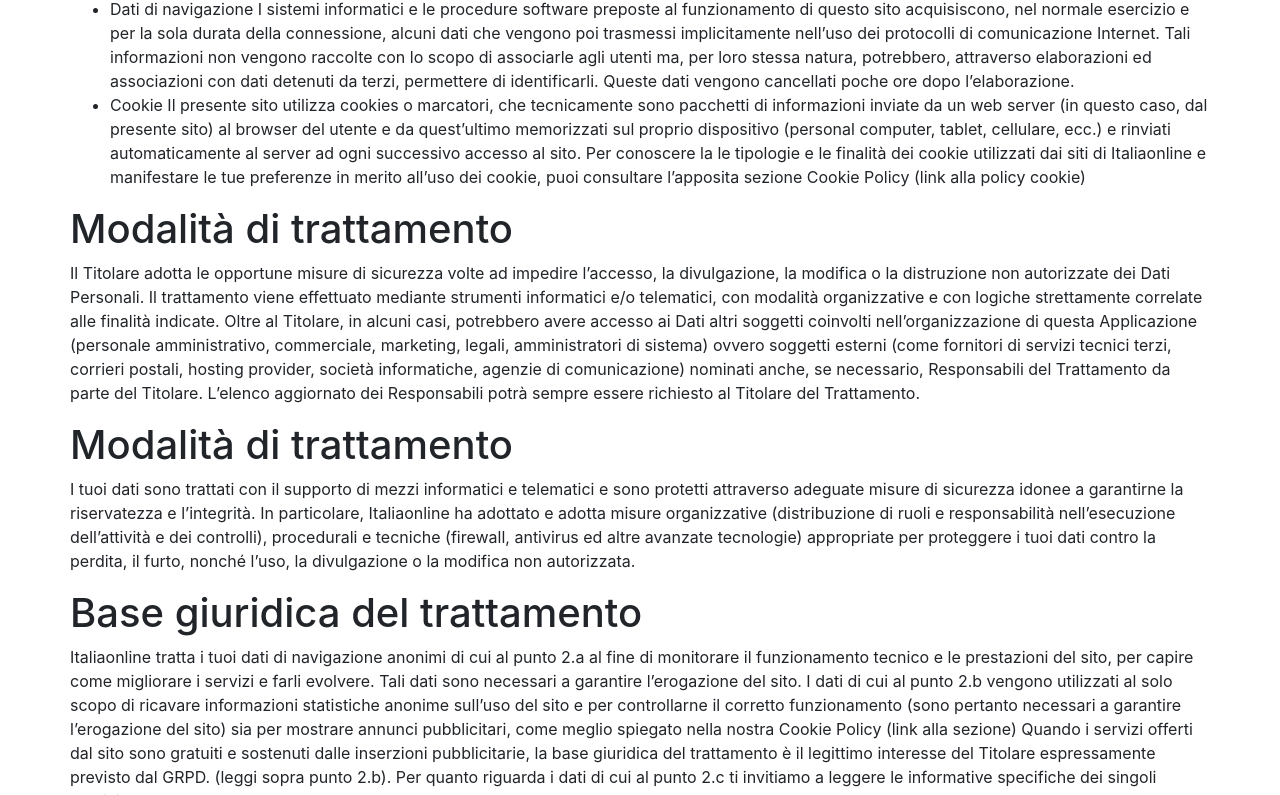
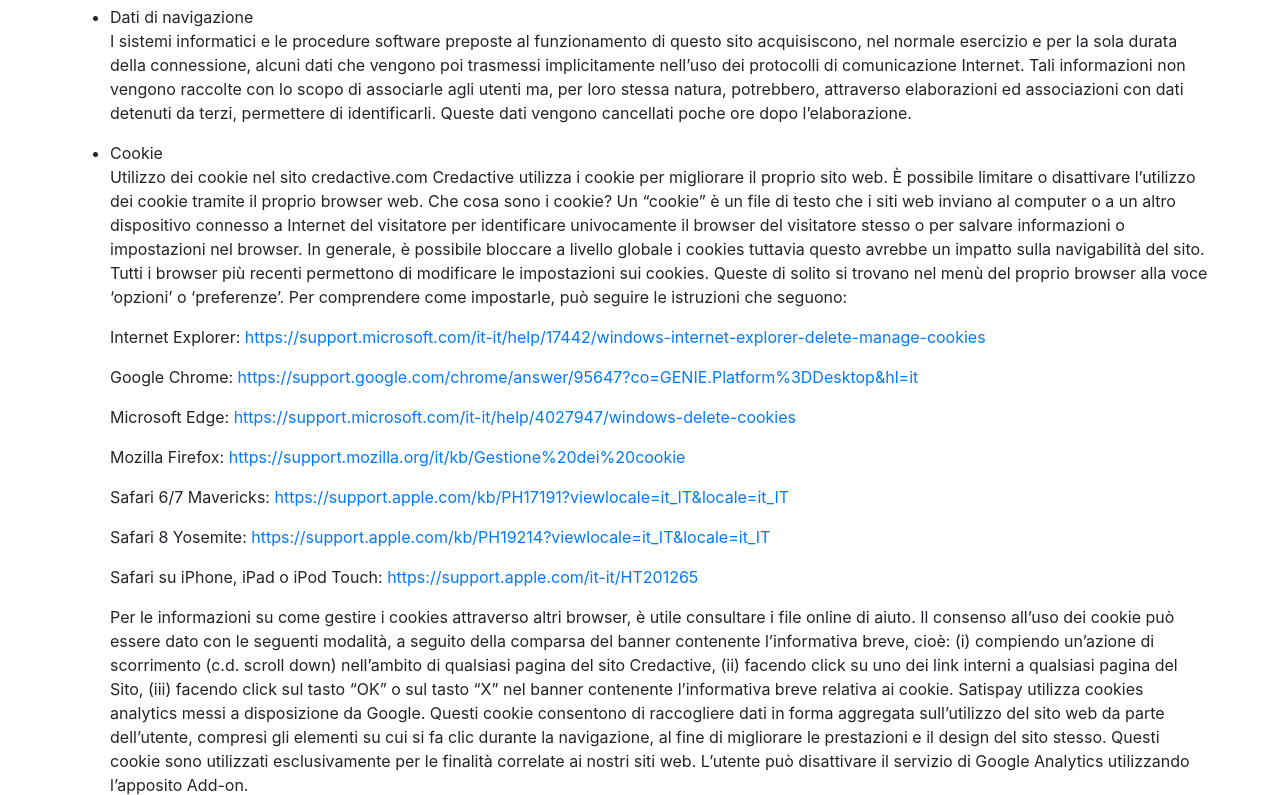
Before and after one commit to aRodriLau/InformativaPrivacy, a plain HTML site: page index.html in a window 1280 px wide. Shown: the part 735-1530 px from the top of the page. Drawn offline with nearby package versions, Linux system fonts and the light colour scheme.

Commit message:
cookie description

```diff
--- a/index.html
+++ b/index.html
@@ -29,12 +29,12 @@
 								<h1>Titolare del Trattamento dei Dati</h1>
 
 								<p>
-									Il titolare del trattamento è Credactive srls. con sede legale in Pinerolo (TO), via Rossi, 17, 10064 (nel seguito, “Credactive”)
-									e può essere contattata tramite email all’indirizzo info@credactive.comredactive.com o tramite o al numero 0121 060600
+									<p>Il titolare del trattamento è Credactive srls. con sede legale in Pinerolo (TO), via Rossi, 17, 10064 (nel seguito, “Credactive”)
+									e può essere contattata tramite email all’indirizzo info@credactive.comredactive.com o tramite o al numero 0121 060600</p>
 								</p>
 								<h1>Tipologie di Dati raccolti</h1>
 
-								<p>Fra i Dati Personali raccolti da questa Applicazione, in modo autonomo o tramite terze parti, ci sono: Cookie; Dati di utilizzo; nome; cognome; ragione sociale; email; username.
+									<p>Fra i Dati Personali raccolti da questa Applicazione, in modo autonomo o tramite terze parti, ci sono: Cookie; Dati di utilizzo; nome; cognome; ragione sociale; email; username.
 									Dettagli completi su ciascuna tipologia di dati raccolti sono forniti nelle sezioni dedicate di questa privacy policy o mediante specifici testi informativi visualizzati prima della raccolta dei dati stessi.
 									I Dati Personali possono essere liberamente forniti dall'Utente o, nel caso di Dati di Utilizzo, raccolti automaticamente durante l'uso di questa Applicazione.
 									Se non diversamente specificato, tutti i Dati richiesti da questa Applicazione sono obbligatori. Se l’Utente rifiuta di comunicarli, potrebbe essere impossibile per questa Applicazione fornire il Servizio. Nei casi in cui questa Applicazione indichi alcuni Dati come facoltativi, gli Utenti sono liberi di astenersi dal comunicare tali Dati, senza che ciò
@@ -52,13 +52,39 @@
 										<ul>
 											<li>
 												Dati di navigazione
-												I sistemi informatici e le procedure software preposte al funzionamento di questo sito acquisiscono, nel normale esercizio e per la sola durata della connessione, alcuni dati che vengono poi trasmessi implicitamente nell’uso dei protocolli di comunicazione Internet.
-												Tali informazioni non vengono raccolte con lo scopo di associarle agli utenti ma, per loro stessa natura, potrebbero, attraverso elaborazioni ed associazioni con dati detenuti da terzi, permettere di identificarli. Queste dati vengono cancellati poche ore dopo l’elaborazione.
+												<p>I sistemi informatici e le procedure software preposte al funzionamento di questo sito acquisiscono, nel normale esercizio e per la sola durata della connessione, alcuni dati che vengono poi trasmessi implicitamente nell’uso dei protocolli di comunicazione Internet.
+												Tali informazioni non vengono raccolte con lo scopo di associarle agli utenti ma, per loro stessa natura, potrebbero, attraverso elaborazioni ed associazioni con dati detenuti da terzi, permettere di identificarli. Queste dati vengono cancellati poche ore dopo l’elaborazione.</p>
 											</li>
 											<li>
-												Cookie
-												Il presente sito utilizza cookies o marcatori, che tecnicamente sono pacchetti di informazioni inviate da un web server (in questo caso, dal presente sito) al browser del utente e da quest’ultimo memorizzati sul proprio dispositivo (personal computer, tablet, cellulare, ecc.) e rinviati automaticamente al server ad ogni successivo accesso al sito.
-												Per conoscere la le tipologie e le finalità dei cookie utilizzati dai siti di Italiaonline e manifestare le tue preferenze in merito all’uso dei cookie, puoi consultare l’apposita sezione Cookie Policy (link alla policy cookie)
+												<span>Cookie</span>
+												<p>Utilizzo dei cookie nel sito credactive.com
+												Credactive utilizza i cookie per migliorare il proprio sito web. È possibile limitare o disattivare l’utilizzo dei cookie tramite
+												il proprio browser web.
+												Che cosa sono i cookie?
+												Un “cookie” è un file di testo che i siti web inviano al computer o a un altro dispositivo connesso a Internet del visitatore
+												per identificare univocamente il browser del visitatore stesso o per salvare informazioni o impostazioni nel browser.
+												In generale, è possibile bloccare a livello globale i cookies tuttavia questo avrebbe un impatto sulla navigabilità del sito.
+												Tutti i browser più recenti permettono di modificare le impostazioni sui cookies. Queste di solito si trovano nel menù del
+												proprio browser alla voce ‘opzioni’ o ‘preferenze’. Per comprendere come impostarle, può seguire le
+												 istruzioni che seguono:
+												 <p>Internet Explorer:  <a href="https://support.microsoft.com/it-it/help/17442/windows-internet-explorer-delete-manage-cookies" target="_blannk">https://support.microsoft.com/it-it/help/17442/windows-internet-explorer-delete-manage-cookies</a></p>
+												 <p>Google Chrome: <a href="https://support.google.com/chrome/answer/95647?co=GENIE.Platform%3DDesktop&hl=it"> https://support.google.com/chrome/answer/95647?co=GENIE.Platform%3DDesktop&hl=it</a></p>
+												 <p> Microsoft Edge:<a href="https://support.microsoft.com/it-it/help/4027947/windows-delete-cookies"> https://support.microsoft.com/it-it/help/4027947/windows-delete-cookies</a></p>
+												 <p>Mozilla Firefox: <a href="https://support.mozilla.org/it/kb/Gestione%20dei%20cookie"> https://support.mozilla.org/it/kb/Gestione%20dei%20cookie</a></p>
+												 <p>Safari 6/7 Mavericks: <a href="https://support.apple.com/kb/PH17191?viewlocale=it_IT&locale=it_IT">https://support.apple.com/kb/PH17191?viewlocale=it_IT&locale=it_IT </a></p>
+												 <p>Safari 8 Yosemite: <a href="https://support.apple.com/kb/PH19214?viewlocale=it_IT&locale=it_IT"> https://support.apple.com/kb/PH19214?viewlocale=it_IT&locale=it_IT</a></p>
+												 <p>Safari su iPhone, iPad o iPod Touch:  <a href="https://support.apple.com/it-it/HT201265">https://support.apple.com/it-it/HT201265</a></p>
+												Per le informazioni su come gestire i cookies attraverso altri browser, è utile consultare i file online di aiuto.
+												Il consenso all’uso dei cookie può essere dato con le seguenti modalità, a seguito della comparsa del banner contenente
+												l’informativa breve, cioè: (i) compiendo un’azione di scorrimento (c.d. scroll down) nell’ambito di qualsiasi pagina del
+												sito Credactive, (ii) facendo click su uno dei link interni a qualsiasi pagina del Sito, (iii) facendo click sul tasto “OK” o sul
+												 tasto “X” nel banner contenente l’informativa breve relativa ai cookie.
+												Satispay utilizza cookies analytics messi a disposizione da Google. Questi cookie consentono di raccogliere dati in forma
+												aggregata sull’utilizzo del sito web da parte dell’utente, compresi gli elementi su cui si fa clic durante la navigazione,
+												al fine di migliorare le prestazioni e il design del sito stesso. Questi cookie sono utilizzati esclusivamente per le finalità
+												correlate ai nostri siti web.
+
+												L’utente può disattivare il servizio di Google Analytics utilizzando l’apposito Add-on.</p>
 											</li>
 										</ul>
 									</p>
```
